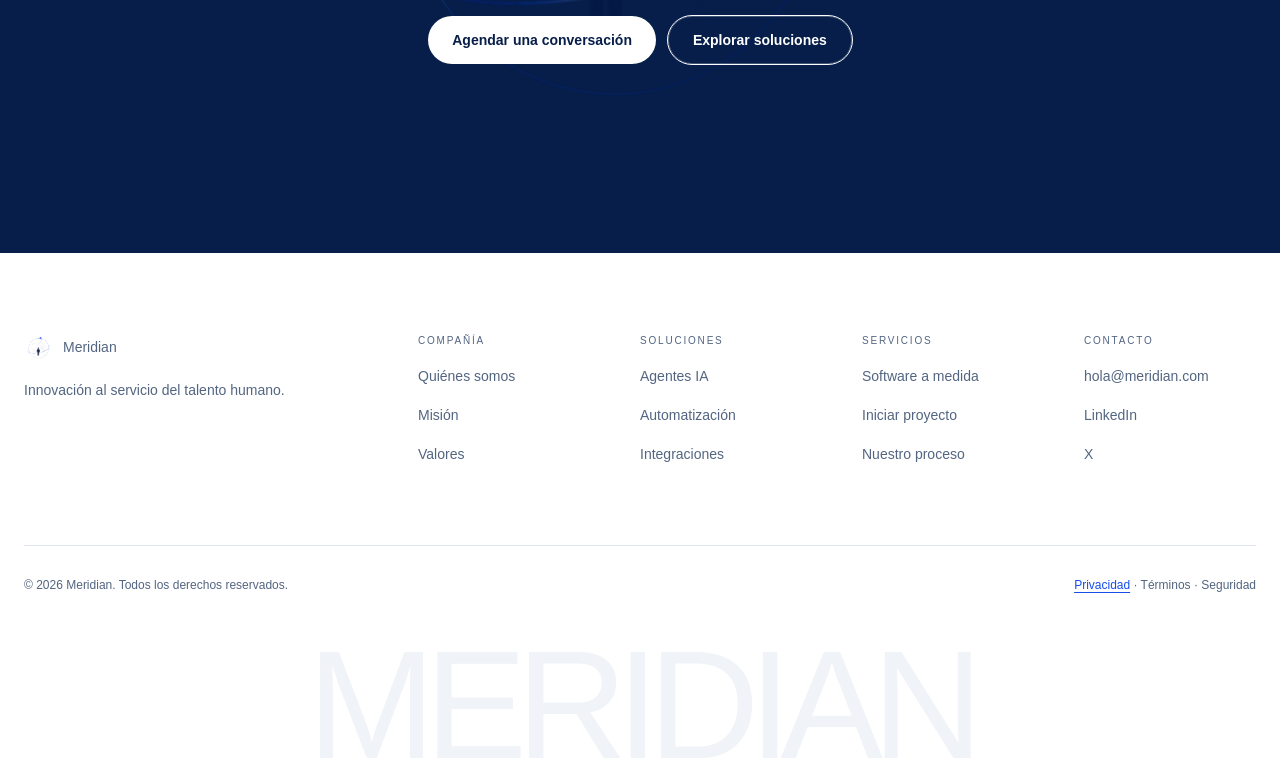
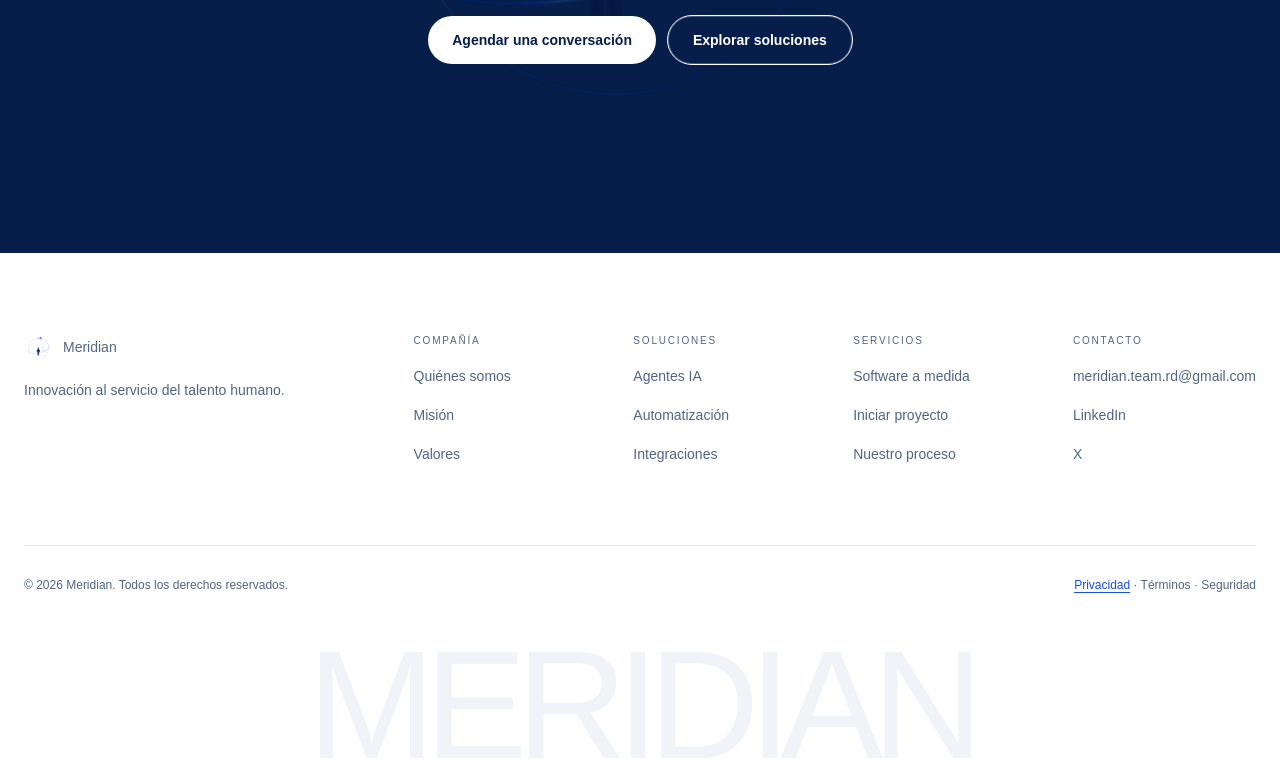
Before and after one commit to DaniDRK20/meridian-landing-page, a Next.js app: page / in a window 1280 px wide. Shown: the part 4684-5451 px from the top of the page. Built offline with nearby package versions, Linux system fonts and the light colour scheme; no server answers.

Commit message:
Update Meridian public contact email

```diff
--- a/app/page.tsx
+++ b/app/page.tsx
@@ -176,6 +176,6 @@ export default function Home() {
       <div className="cta-art"><Globe dark /></div>
       <div className="cta-copy"><div className="kicker light">Empecemos</div><h2>Tu equipo ya es bueno.<br /><span>Démosle mejores<br />herramientas.</span></h2><p>Conversemos 30 minutos sobre un proceso concreto. Salimos con un diagnóstico claro y una ruta posible.</p><div className="actions center"><ContactForm /><a className="button outline" href="#servicios">Explorar soluciones</a></div></div>
     </section>
-    <footer><div className="footer-grid"><div><Logo /><p>Innovación al servicio del talento humano.</p></div><div><small>Compañía</small><a href="#compania">Quiénes somos</a><a href="#compania">Misión</a><a href="#compania">Valores</a></div><div><small>Soluciones</small><a href="#servicios">Agentes IA</a><a href="#servicios">Automatización</a><a href="#servicios">Integraciones</a></div><div><small>Servicios</small><a href="#servicios">Software a medida</a><a href="#contacto">Iniciar proyecto</a><a href="#proceso">Nuestro proceso</a></div><div><small>Contacto</small><a href="mailto:hola@meridian.com">hola@meridian.com</a><a href="#">LinkedIn</a><a href="#">X</a></div></div><div className="legal"><span>© 2026 Meridian. Todos los derechos reservados.</span><span><a href="/privacidad">Privacidad</a> · Términos · Seguridad</span></div><div className="wordmark">MERIDIAN</div></footer>
+    <footer><div className="footer-grid"><div><Logo /><p>Innovación al servicio del talento humano.</p></div><div><small>Compañía</small><a href="#compania">Quiénes somos</a><a href="#compania">Misión</a><a href="#compania">Valores</a></div><div><small>Soluciones</small><a href="#servicios">Agentes IA</a><a href="#servicios">Automatización</a><a href="#servicios">Integraciones</a></div><div><small>Servicios</small><a href="#servicios">Software a medida</a><a href="#contacto">Iniciar proyecto</a><a href="#proceso">Nuestro proceso</a></div><div><small>Contacto</small><a href="mailto:meridian.team.rd@gmail.com">meridian.team.rd@gmail.com</a><a href="#">LinkedIn</a><a href="#">X</a></div></div><div className="legal"><span>© 2026 Meridian. Todos los derechos reservados.</span><span><a href="/privacidad">Privacidad</a> · Términos · Seguridad</span></div><div className="wordmark">MERIDIAN</div></footer>
   </main>;
 }
```
Also changed, not shown: app/privacidad/page.tsx (+1 -1 lines).
